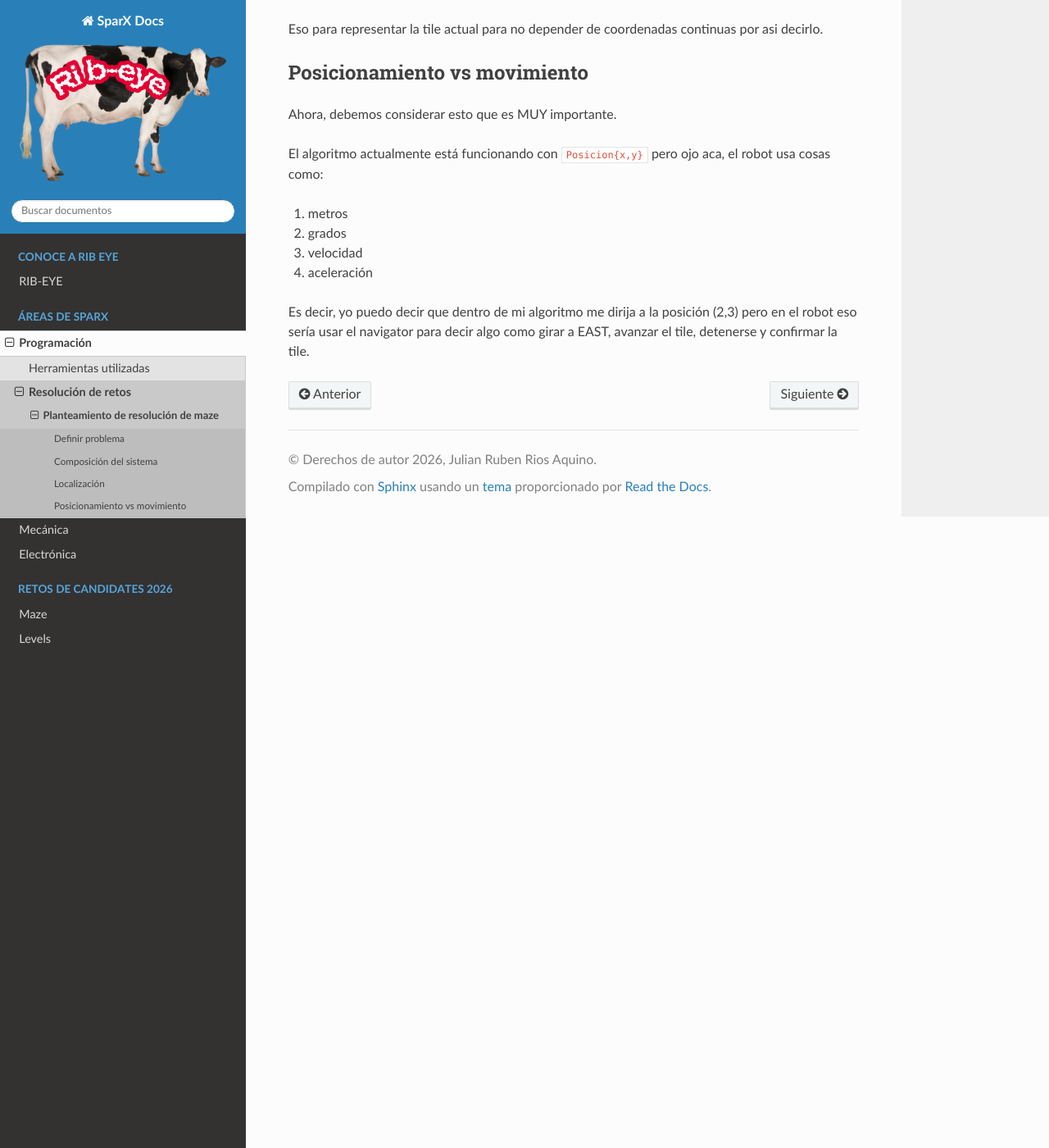
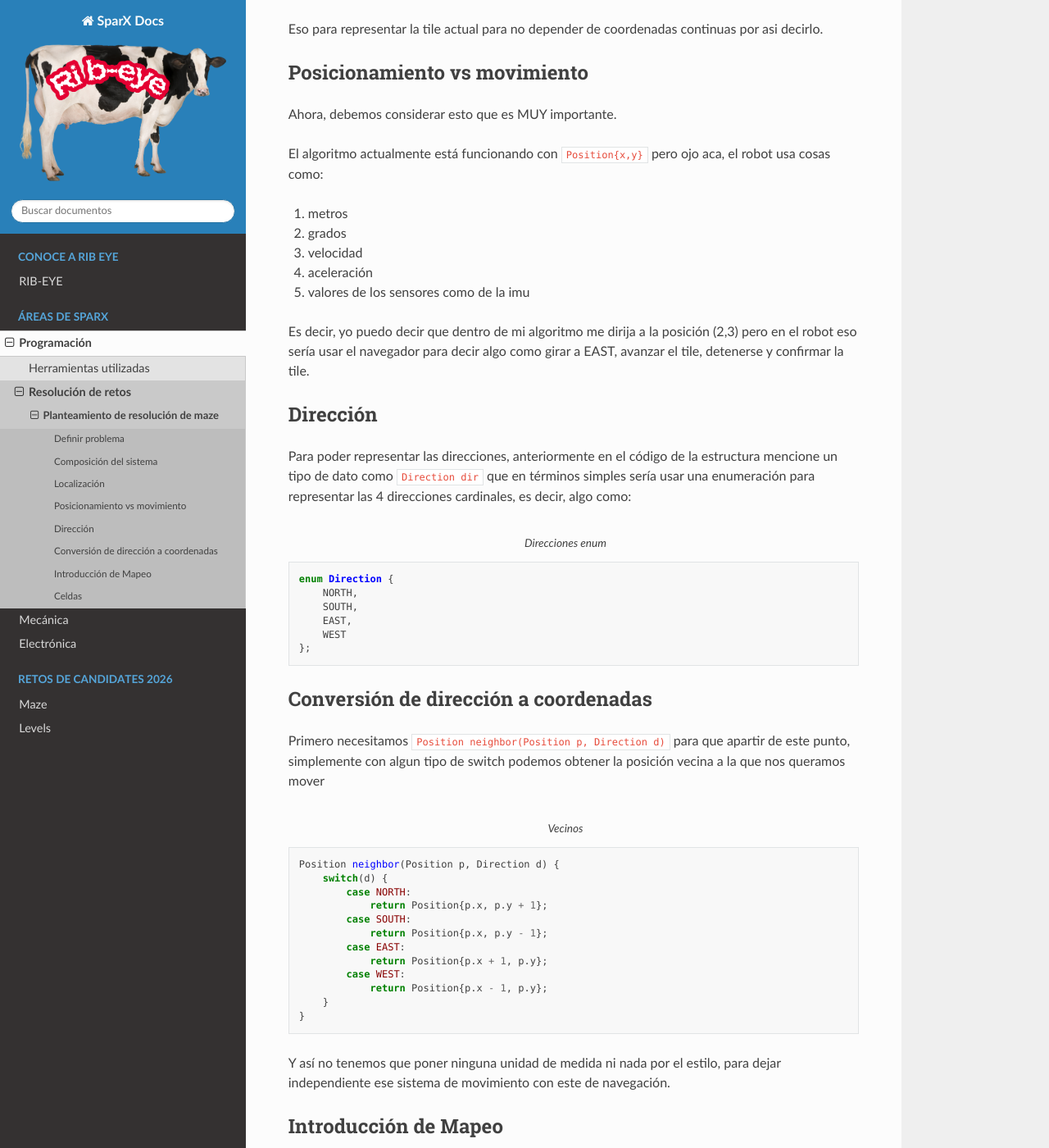
Before and after one commit to jrubenriosadev/roborregos-candidates-SparX-docs, a Sphinx documentation site: the page built from docs/source/Areas/Programacion/Algoritmo/Planteamiento.rst, in a window 1280 px wide and 1400 px high, scrolled down 2196 px. Shown: the whole window at 82% size. Built offline with Sphinx 7.4.7 and the Read the Docs theme 3.1.0, drawn with Linux system fonts in a browser that asks for light colours; some of the changed text lies outside the part shown.

Commit message:
fet: planteamiento

```diff
--- a/docs/source/Areas/Programacion/Algoritmo/Planteamiento.rst
+++ b/docs/source/Areas/Programacion/Algoritmo/Planteamiento.rst
@@ -29,7 +29,7 @@ En este caso, hay que considerar que **NO** estamos esperando encontrar el punto
 el inicial y B el final), sino que estamos esperando encontrar una solución donde el robot pueda escanear todos los colores en el piso (4 en total) antes de hacer
 el bonus final dentro de una cancha desconocida.
 
-**Hablado de una forma técnica, debemos contruir durante la ejecución un modelo del laberinto que no conocemos explorando sus regiones relevantes, alcanzar el objetivo
+**Hablado de una forma un poco más técnica, debemos contruir durante la ejecución un modelo del laberinto que no conocemos explorando sus regiones relevantes, alcanzar el objetivo
 y conservar la trayectoria física realizada para poder reproducirla pero al revés.**
 
 Composición del sistema
@@ -86,12 +86,80 @@ Posicionamiento vs movimiento
 
 Ahora, debemos considerar esto que es MUY importante.
 
-El algoritmo actualmente está funcionando con ``Posicion{x,y}`` pero ojo aca, el robot usa cosas como:
+El algoritmo actualmente está funcionando con ``Position{x,y}`` pero ojo aca, el robot usa cosas como:
 
 1. metros
 2. grados
 3. velocidad
 4. aceleración
+5. valores de los sensores como de la imu
 
 Es decir, yo puedo decir que dentro de mi algoritmo me dirija a la posición (2,3) pero en el robot eso sería usar
-el navigator para decir algo como girar a EAST, avanzar el tile, detenerse y confirmar la tile.
+el navegador para decir algo como girar a EAST, avanzar el tile, detenerse y confirmar la tile.
+
+Dirección
+**********
+
+Para poder representar las direcciones, anteriormente en el código de la estructura mencione un tipo de dato como
+``Direction dir`` que en términos simples sería usar una enumeración para representar las 4 direcciones cardinales, es decir,
+algo como:
+
+.. code-block:: cpp
+   :caption: Direcciones enum
+
+   enum Direction {
+       NORTH,
+       SOUTH,
+       EAST,
+       WEST
+   };
+
+Conversión de dirección a coordenadas
+**************************************
+
+Primero necesitamos ``Position neighbor(Position p, Direction d)`` para que apartir de este punto, simplemente
+con algun tipo de switch podemos obtener la posición vecina a la que nos queramos mover
+
+.. code-block:: cpp
+   :caption: Vecinos
+
+   Position neighbor(Position p, Direction d) {
+       switch(d) {
+           case NORTH:
+               return Position{p.x, p.y + 1};
+           case SOUTH:
+               return Position{p.x, p.y - 1};
+           case EAST:
+               return Position{p.x + 1, p.y};
+           case WEST:
+               return Position{p.x - 1, p.y};
+       }
+   }
+
+Y así no tenemos que poner ninguna unidad de medida ni nada por el estilo, para dejar independiente ese sistema
+de movimiento con este de navegación.
+
+Introducción de Mapeo
+**********************
+
+Una idea simple de como sería el mapeo del mapa (obviamente dentro del cerebro del robot) sería algo como:
+
+| X X X X X
+| X X X X X
+| X X X X X
+| X X X X X
+| X X X X X
+
+Simplemente es conceptual, pero la idea es que no se puede poner en que lugar hay ciertos obstáculos.
+
+Simplemente se almacenaría en alguna clase llamada **Maze**.
+
+Celdas
+*******
+
+Volviendo a lo mismo, el robot no tiene idea de dónde está ni **qué tiene alrededor**, ya "resolvimos" lo primero,
+pero ahora vamos con lo segundo.
+
+Primero lo primero, ya que estamos rodeados de paredes debemos definir ciertos estados para saber si podemos avanzar o no (o si no sabemos)
+
+..
```
Also changed, not shown: 5 other files.
